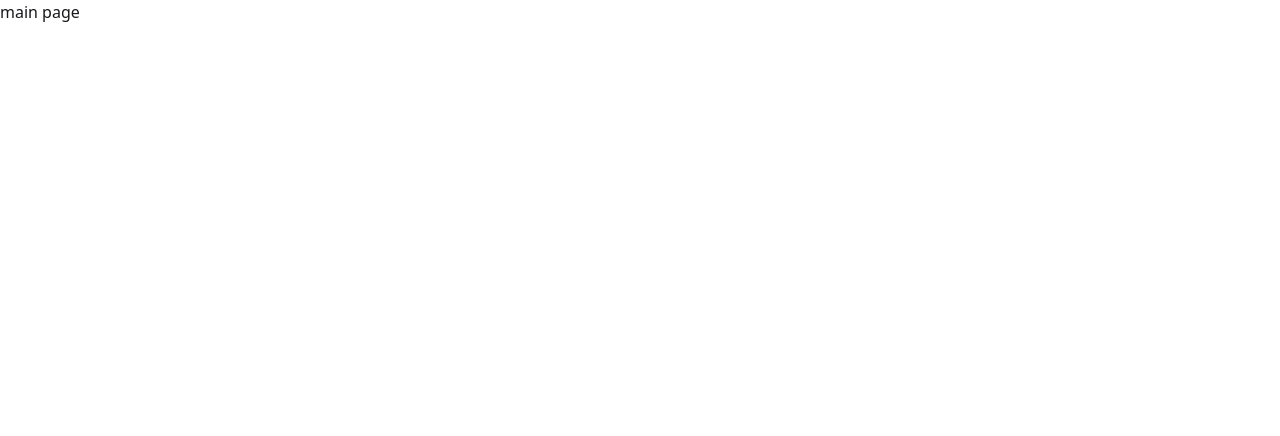
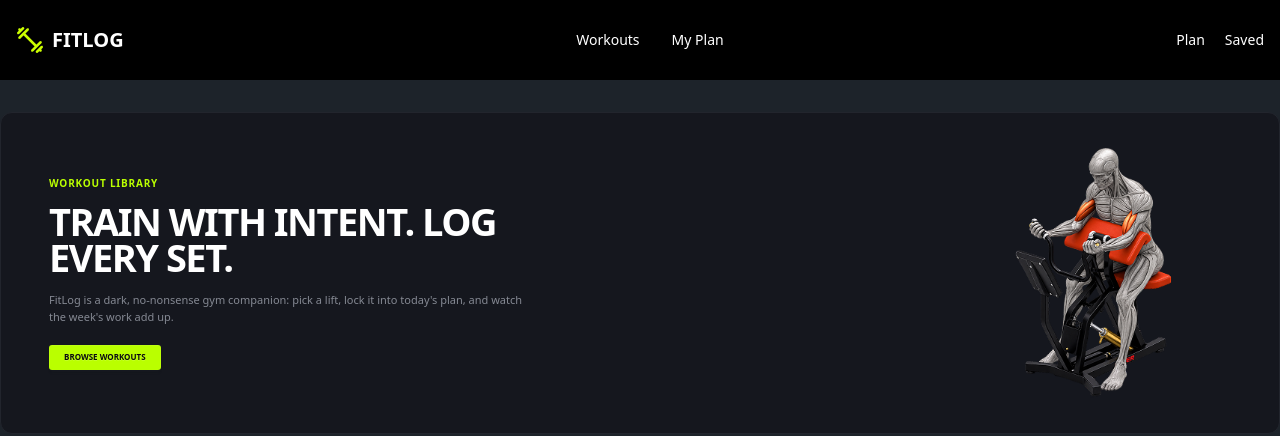
Before and after one commit to marup-05/A6-Fit-Log, a Next.js app: page / in a window 1280 px wide. Shown: the top 436 px of the page. Built offline with nearby package versions, Linux system fonts and the light colour scheme.

Commit message:
navbar section done

```diff
--- a/src/app/layout.tsx
+++ b/src/app/layout.tsx
@@ -2,6 +2,7 @@ import type { Metadata } from "next";
 import { Geist, Geist_Mono } from "next/font/google";
 import "./globals.css";
 import { ToastContainer } from "react-toastify";
+import Navbar from "@/components/shared/Navbar";
 
 
 const geistSans = Geist({
@@ -15,7 +16,7 @@ const geistMono = Geist_Mono({
 });
 
 export const metadata: Metadata = {
-  title: "Create Next App",
+  title: "Fit Log",
   description: "Generated by create next app",
 };
 
@@ -23,11 +24,13 @@ export default function RootLayout({ children }: LayoutProps<"/">) {
   return (
     <html
       lang="en"
-      data-theme="light"
+      data-theme="dark"
       className={`${geistSans.variable} ${geistMono.variable} h-full antialiased`}
     >
       <body className="min-h-full flex flex-col">
+         <Navbar />
         {children}
+
         <ToastContainer />
         </body>
     </html>
--- a/src/app/page.tsx
+++ b/src/app/page.tsx
@@ -1,10 +1,9 @@
+import Banner from "@/components/homepage/Banner";
+
 export default function Home() {
   return (
     <div>
-
-      main page
-
-
+        <Banner />
     </div>
 
   );
--- /dev/null
+++ b/src/components/homepage/Banner.tsx
@@ -0,0 +1,46 @@
+import Image from "next/image";
+import React from "react";
+import bannerImg from "../../../public/assets/banner.png";
+
+const Banner = () => {
+  return (
+    <div className="w-full overflow-hidden  rounded-xl border border-[#22252d] bg-[#15171e] mt-8">
+      <div className="flex min-h-[265px] items-center justify-between px-8 py-10 sm:px-10 lg:px-12">
+        <div className="z-10 max-w-[590px]">
+          {/* Eyebrow */}
+          <span className="mb-3 block text-[10px] font-extrabold tracking-[0.8px] text-[#baff00]">
+            WORKOUT LIBRARY
+          </span>
+
+          {/* Heading */}
+          <h1 className="mb-4 text-[32px] font-black leading-[0.95] tracking-[-1.5px] text-white sm:text-[38px]">
+            TRAIN WITH INTENT. LOG
+            <br />
+            EVERY SET.
+          </h1>
+
+          <p className="mb-[18px] max-w-[480px] text-[11px] leading-[1.55] text-[#858993]">
+            FitLog is a dark, no-nonsense gym companion: pick a lift, lock it
+            into today's plan, and watch the week's work add up.
+          </p>
+
+          {/* DaisyUI Button */}
+          <button className="btn h-[25px] min-h-[25px] rounded-[3px] border-none bg-[#baff00] px-[15px] text-[8px] font-black text-[#090a0d] hover:bg-[#d0ff4d]">
+            BROWSE WORKOUTS
+          </button>
+        </div>
+
+        {/* Right Image */}
+        <div className="hidden h-[240px] w-[270px] shrink-0 items-center justify-center lg:flex">
+          <Image
+            src={bannerImg}
+            alt="Workout illustration"
+            className="h-[250px] w-[250px] object-contain"
+          />
+        </div>
+      </div>
+    </div>
+  );
+};
+
+export default Banner;
--- /dev/null
+++ b/src/components/shared/Navbar.tsx
@@ -0,0 +1,69 @@
+import Image from "next/image";
+import logo from "../../../public/assets/logo.png"
+import Link from "next/link";
+
+const Navbar = () => {
+  return (
+    <nav className="w-full sticky top-0 z-50 bg-black">
+      <div className="container mx-auto px-4">
+        <div className="flex items-center justify-between h-20">
+
+
+          <Link href="/" className="flex items-center gap-2">
+            <Image
+              src={logo}
+              alt="FitLog Logo"
+              width={28}
+              height={28}
+            />
+
+            <span className="text-white text-xl font-bold">
+              FITLOG
+            </span>
+          </Link>
+
+
+          <div className="flex items-center gap-8">
+
+            <Link
+              href="/"
+              className="text-white text-sm font-medium hover:text-[#C2F800] transition-colors duration-200"
+            >
+              Workouts
+            </Link>
+
+            <Link
+              href="/my-plan"
+              className="text-white text-sm font-medium hover:text-[#C2F800] transition-colors duration-200"
+            >
+              My Plan
+            </Link>
+
+          </div>
+
+          {/* Plan & Saved */}
+          <div className="flex items-center gap-5">
+
+            <Link
+              href="/my-plan?tab=plan"
+              className="text-white text-sm font-medium hover:text-[#C2F800] transition-colors duration-200"
+            >
+              Plan
+            </Link>
+
+            <Link
+              href="/my-plan?tab=saved"
+              className="text-white text-sm font-medium hover:text-[#C2F800] transition-colors duration-200"
+            >
+              Saved
+            </Link>
+
+          </div>
+
+        </div>
+      </div>
+    </nav>
+  );
+};
+
+export default Navbar;
```
Also changed, not shown: src/types/exercise.ts (added, +15 -0 lines), public/assets/banner.png (added), public/assets/logo.png (added).
